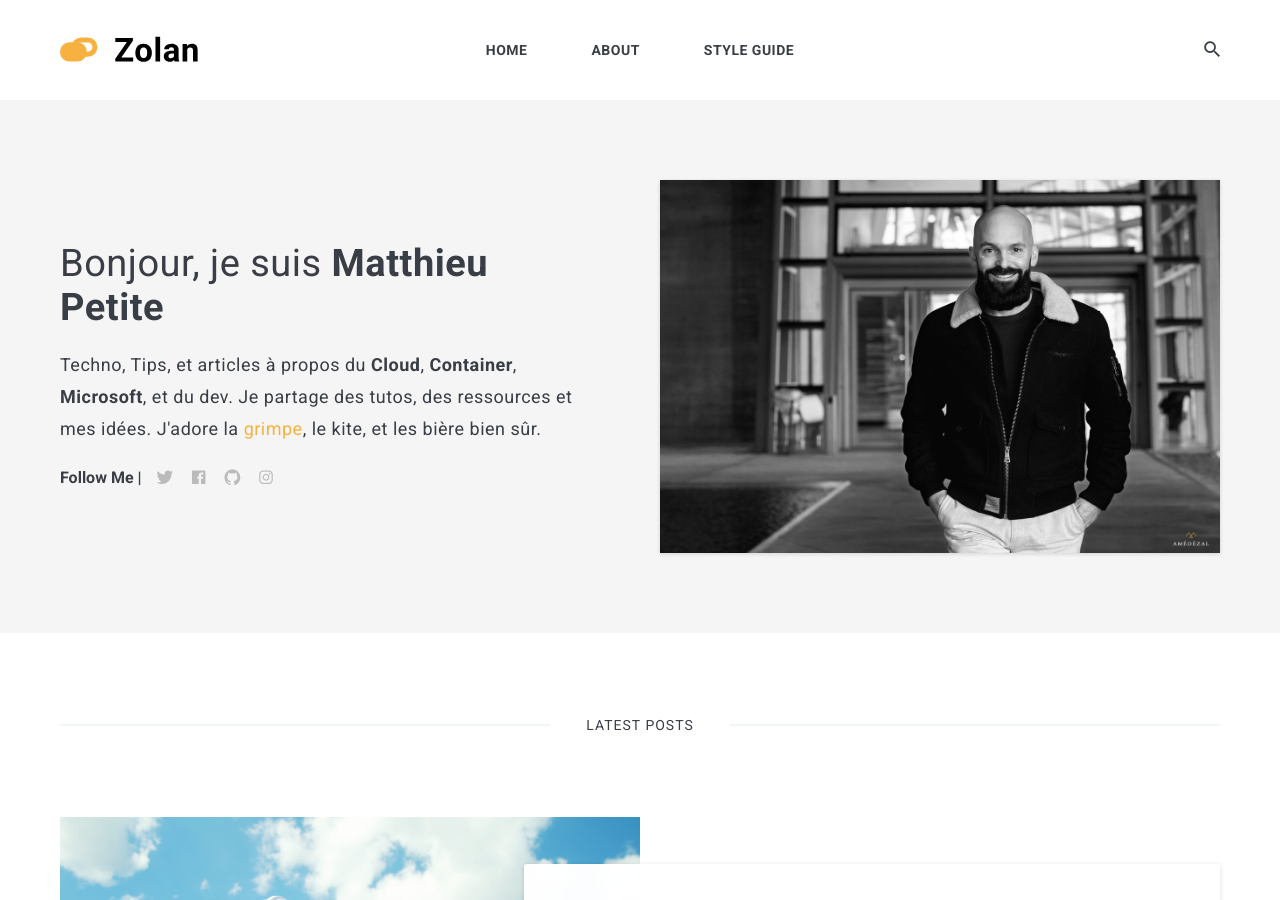
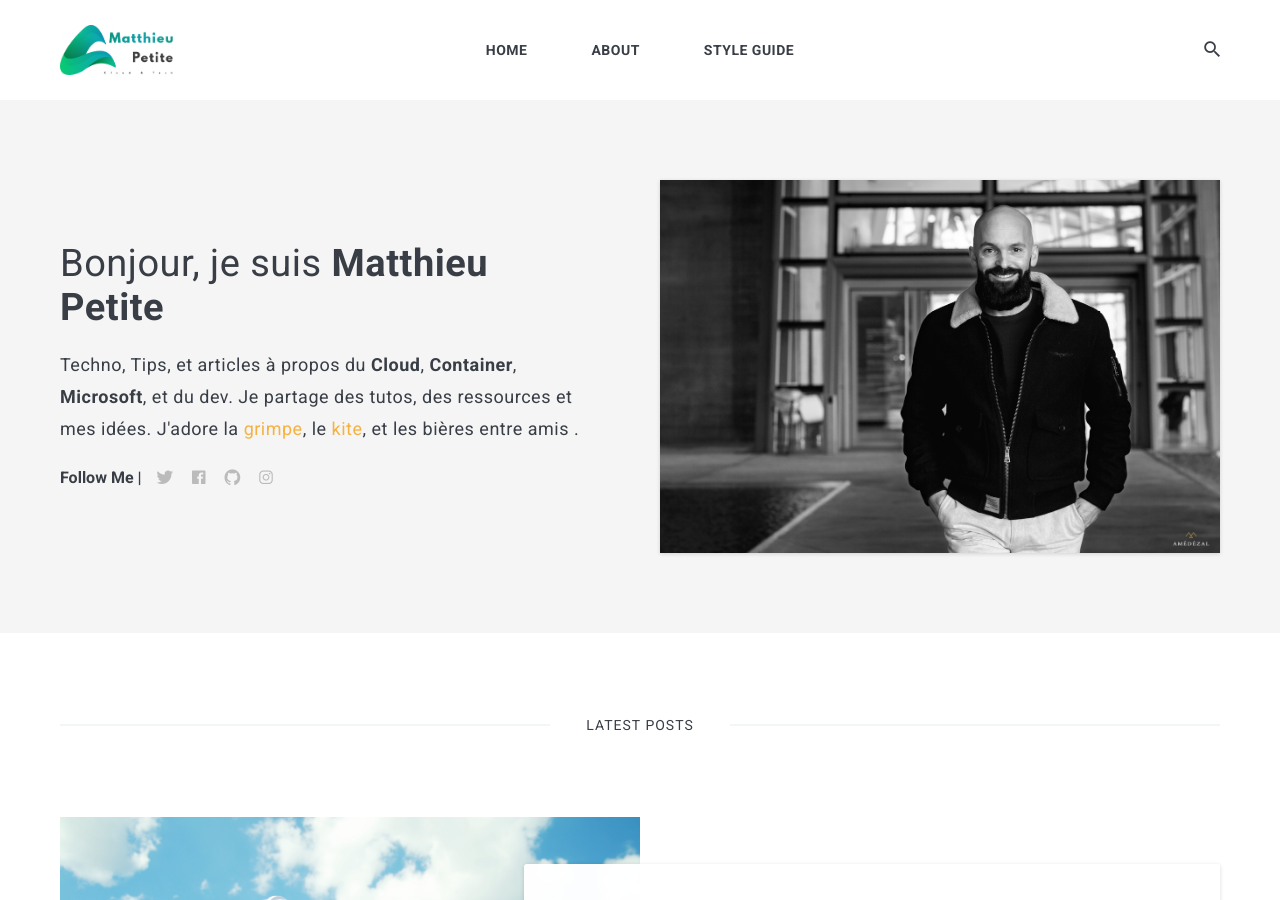
Before and after one commit to artemsheludko/zolan, a Jekyll site: the page built from index.html, in a window 1280 px wide and 900 px high. Built offline with Jekyll 4.4.1, drawn with Linux system fonts in a browser that asks for light colours; nearby versions of some CDN libraries; the list of posts is cut into pages by our own code.

Commit message:
change logo

```diff
--- a/_data/settings.yml
+++ b/_data/settings.yml
@@ -1,7 +1,7 @@
 #-------------------------------
 # General Site Settings
 title: Matthieu Petite
-logo: logo.svg # You can add own logo.
+logo: logo2.png # You can add own logo.
 description: Bienvenu sur mon blog Tech, Cloud, et DevOps
 
 
@@ -11,7 +11,7 @@ author:
   name: Matthieu Petite
   image: 01.jpg
   say-hello: Bonjour, je suis <strong>Matthieu Petite</strong>
-  bio: Techno, Tips, et articles à propos du <strong>Cloud</strong>, <strong>Container</strong>, <strong>Microsoft</strong>, et du dev. Je partage des tutos, des ressources et mes idées. J'adore la <a href="#">grimpe</a>, le kite, et les bière bien sûr.
+  bio: Techno, Tips, et articles à propos du <strong>Cloud</strong>, <strong>Container</strong>, <strong>Microsoft</strong>, et du dev. Je partage des tutos, des ressources et mes idées. J'adore la <a href="#">grimpe</a>, le <a href="#">kite</a>, et les bières entre amis .
 
 
 #-------------------------------
```
Also changed, not shown: images/logo.svg (deleted), images/logo2.png (added), images/logo3.svg (added).
